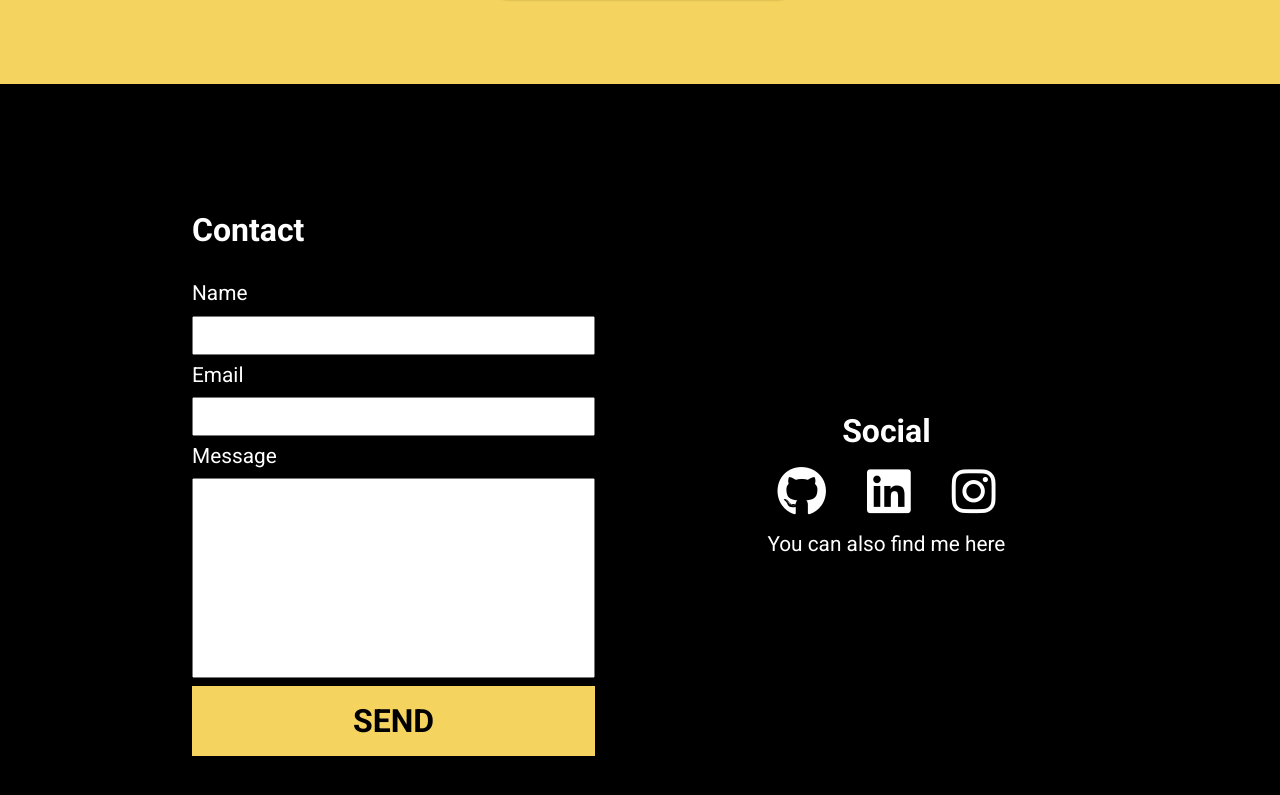
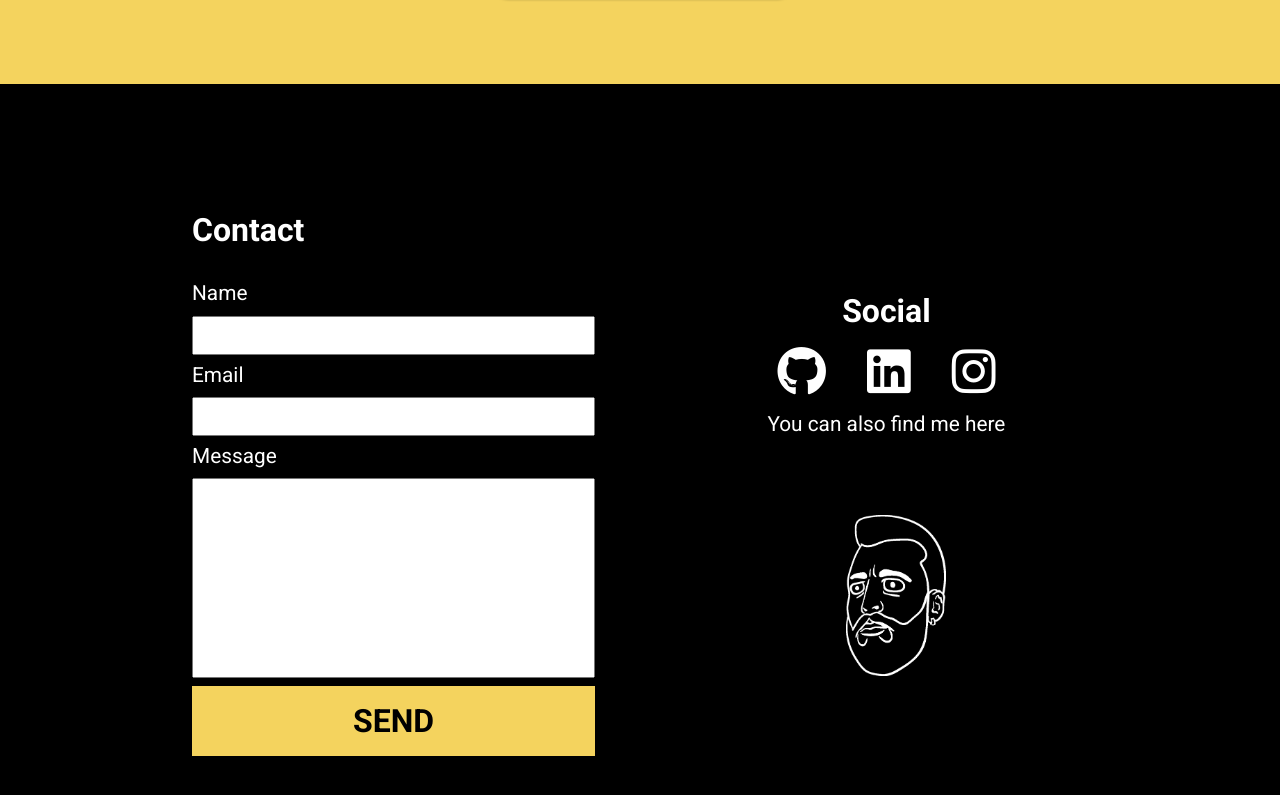
Before and after one commit to adriapujol/portfolio, a React (Create React App) app: page / in a window 1280 px wide. Shown: the part 2608-3403 px from the top of the page. Built offline with nearby package versions, Linux system fonts and the light colour scheme; a web font is replaced by a local one.

Commit message:
project cards slide in when scroll

```diff
--- a/src/components/navbar/Navbar.jsx
+++ b/src/components/navbar/Navbar.jsx
@@ -4,7 +4,7 @@ import './Navbar.scss';
 import { Link, animateScroll as scroll } from 'react-scroll';
 
 
-const Navbar = () => {
+const Navbar = ({ setNavHeight }) => {
 
     const [solidBackground, setSolidBackground] = useState(false);
     const [clickedBurger, setClickedBurger] = useState(false);
@@ -37,7 +37,7 @@ const Navbar = () => {
 
 
     return (
-        <div className={solidBackground ? "navbar bg-solid" : "navbar"}>
+        <div className={solidBackground ? "navbar bg-solid" : "navbar"} >
             <div className="logo">
                 <div className="home-link" onClick={scrollToTop}>
                     <Logo className="logo-icon" fill={solidBackground ? "#fff" : "#000"} />
--- a/src/components/projectCard/ProjectCard.jsx
+++ b/src/components/projectCard/ProjectCard.jsx
@@ -1,9 +1,29 @@
-import React from 'react';
+import React, { useLayoutEffect, useRef, useState, useEffect } from 'react';
 import './ProjectCard.scss';
 
-const ProjectCard = ({ title, desc, code, web, img }) => {
+const ProjectCard = ({ title, desc, code, web, img, pageHeight }) => {
+
+    const [slideIn, setSlideIn] = useState(false);
+
+    const cardRef = useRef();
+
+    const handleScroll = () => {
+        let elementTop;
+        if(cardRef) {
+            elementTop= cardRef.current.getBoundingClientRect().y;
+        }
+
+        if (elementTop < pageHeight - pageHeight*0.5) {
+            setSlideIn(true);
+        }
+    }
+
+    useLayoutEffect(() => {
+        window.addEventListener("scroll", handleScroll);
+    }, [pageHeight])
+
     return (
-        <div className="project-card">
+        <div className={slideIn ? "project-card slide-in" : "project-card"} ref={cardRef}>
             <img src={img} alt={title} />
             <div className="card-body">
                 <h3 className="card-title">{title}</h3>
--- a/src/components/projectCard/ProjectCard.scss
+++ b/src/components/projectCard/ProjectCard.scss
@@ -20,8 +20,7 @@ $yellow: #f4d35e;
 
     transition: all 0.15s ease-in-out;
     box-shadow: 3px 3px 3px rgba(0, 0, 0, 0.5);
-
-
+    opacity: 0;
 
     &:hover {
         transform: scale(1.1);
@@ -92,3 +91,19 @@ $yellow: #f4d35e;
         }
     }
 }
+
+
+.slide-in {
+    animation: 1s ease-out downUp;
+    opacity: 1;
+
+}
+
+@keyframes downUp {
+    0% {
+        transform: translateY(100px);
+    }
+    100% {
+        transform: translateY(0px);
+    }
+}
--- a/src/pages/About.jsx
+++ b/src/pages/About.jsx
@@ -8,7 +8,6 @@ import phLogo from '../img/photoshop.png';
 import aiLogo from '../img/ilustrator.png';
 
 const About = () => {
-
 
     return (
         <div className="no-full-box bg-black" id="about">
--- a/src/pages/Contact.jsx
+++ b/src/pages/Contact.jsx
@@ -1,9 +1,17 @@
-import React from 'react';
+import React, { useState } from 'react';
 import ContactUs from '../components/contact/ContactUs';
+import face from '../img/face-bye.png';
+import barf from '../img/barf.png';
 import './Contact.scss';
 
 
 const Contact = () => {
+
+    const [showBarf, setShowBarf] = useState(false);
+
+    const toggleBarf = () => {
+        setShowBarf(showBarf => !showBarf);
+    }
 
     return (
         <div className="full-box bg-black" id="contact">
@@ -26,6 +34,11 @@ const Contact = () => {
                         </a>
                     </div>
                     <div className="social-text">You can also find me here</div>
+                    <div className="thanks" onClick={toggleBarf}>
+                        <img src={barf} alt="Thanks" className={showBarf ? "barf show-barf" : "barf"} />
+                        {/* <img src={barf} alt="thanks for visiting" /> */}
+                        <img src={face} alt="face" className="face" />
+                    </div>
                 </div>
             </div>
         </div>
--- a/src/pages/Contact.scss
+++ b/src/pages/Contact.scss
@@ -37,6 +37,59 @@
         .social-text {
             font-size: 1.3em;
         }
+
+        .thanks {
+
+            margin-top: 2.5em;
+            position: relative;
+            height: 200px;
+            width: 250px;
+            transform: translateX(-65px);
+            cursor: pointer;
+
+            @media only screen and (max-width: 380px) {
+                height: 150px;
+                width: 200px;
+                transform: translateX(-50px);
+            }
+            @media only screen and (max-width: 380px) {
+                width: 180px;
+                transform: translateX(-40px);
+            }
+
+            .face {
+                position: absolute;
+                right: 0;
+                bottom: 0;
+                height: auto;
+                width: 100px;
+
+                @media only screen and (max-width: 380px) {
+                    width: 80px;
+                }
+            }
+
+            .barf {
+                position: absolute;
+                left: 0;
+                top: 0;
+                height: auto;
+                width: 150px;
+                visibility: hidden;
+
+                @media only screen and (max-width: 380px) {
+                    width: 120px;
+                }
+                @media only screen and (max-width: 280px) {
+                    width: 100px;
+                }
+            }
+
+            .show-barf {
+                visibility: visible;
+            }
+
+        }
     }
 
     @media only screen and (max-width: 1080px) {
@@ -57,6 +110,7 @@
         }
         .social {
             width: 100%;
+            margin-top: 2em;
         }
     }
 
--- a/src/pages/Home.jsx
+++ b/src/pages/Home.jsx
@@ -8,7 +8,7 @@ import './Home.scss';
 const Home = () => {
 
     return (
-        <div className="full-box bg-yellow" id="home">
+        <div className="full-box bg-yellow" id="home" >
             <div className="hero">
                 <div className="title-content">
                     <div className="title">Adrià Pujol</div>
--- a/src/pages/Projects.jsx
+++ b/src/pages/Projects.jsx
@@ -1,10 +1,18 @@
-import React from 'react';
+import React, { useState, useEffect, useRef } from 'react';
 import './Projects.scss';
 import ProjectCard from '../components/projectCard/ProjectCard';
 import projectOne from '../img/project1.jpg';
 import projectTwo from '../img/project2.jpg';
 
 const Projects = () => {
+
+    const [pageHeight, setPageHeight] = useState();
+    const heightRef = useRef();
+
+    useEffect(() => {
+        setPageHeight(heightRef.current.offsetTop);
+        console.log(heightRef.current.offsetTop);
+    }, [setPageHeight])
 
     const title = "Gym Log";
     const desc = "Web app that helps you track your progress in the gym. Lets you create workouts, exercises and save your lifts. Created with React, it uses Firebase authentication and Firestore as backend.";
@@ -16,16 +24,16 @@ const Projects = () => {
 
     const desc3 = "Need a Chuck Norris fact right now? This is your site.Need a Chuck Norris fact right now? This is your site.Need a Chuck Norris fact right now? This is your site.Need a Chuck Norris fact right now? This is your site.Need a Chuck Norris fact right now? This is your site.Need a Chuck Norris fact right now? This is your site.Need a Chuck Norris fact right now? This is your site.Need a Chuck Norris fact right now? This is your site.Need a Chuck Norris fact right now? This is your site.Need a Chuck Norris fact right now? This is your site.";
 
+    return (
 
-    return (
-        <div className="no-full-box bg-yellow" id="projects">
+        <div className="no-full-box bg-yellow" id="projects" ref={heightRef}>
             <div className="projects">
                 <h1 className="section-title">Projects</h1>
                 <div className="projects-grid">
-                    <ProjectCard title={title} desc={desc} code={code} web={web} img={projectOne} />
-                    <ProjectCard title={title2} desc={desc2} code={code} web={web} img={projectTwo} />
-                    <ProjectCard title={title} desc={desc2} code={code} web={web} img={projectOne} />
-                    <ProjectCard title={title} desc={desc} code={code} web={web} img={projectTwo} />
+                    <ProjectCard title={title} desc={desc} code={code} web={web} img={projectOne} pageHeight={pageHeight} />
+                    <ProjectCard title={title2} desc={desc2} code={code} web={web} img={projectTwo} pageHeight={pageHeight} />
+                    <ProjectCard title={title} desc={desc2} code={code} web={web} img={projectOne} pageHeight={pageHeight} />
+                    <ProjectCard title={title} desc={desc} code={code} web={web} img={projectTwo} pageHeight={pageHeight} />
                 </div>
             </div>
         </div>
--- a/src/pages/Projects.scss
+++ b/src/pages/Projects.scss
@@ -19,7 +19,9 @@
         margin: 2em 0em;
         width: 100%;
         height: 100%;
+
     }
+
 
 
     @media only screen and (max-width: 700px) {
```
Also changed, not shown: src/img/barf.png (added), src/img/face-bye.png (added), src/pages/About.scss (line endings or trailing spaces).
